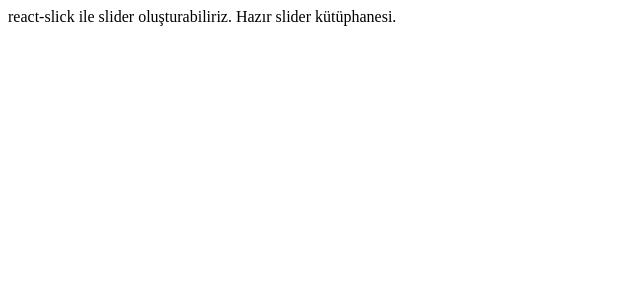
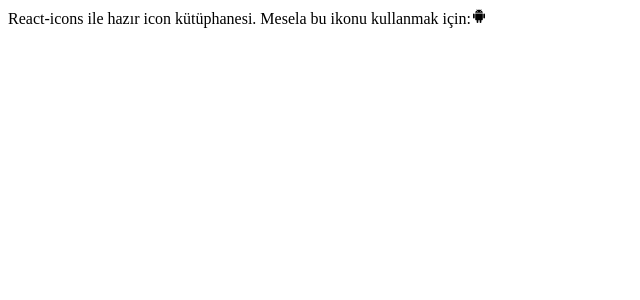
Before and after one commit to periakteon/react-giris, a React (Create React App) app: page / in a window 1280 px wide. Shown: the top 300 px of the page, without its empty margins (0-640 px from the left). Built offline with nearby package versions, Linux system fonts and the light colour scheme.

Commit message:
react-icons paketi örneği

```diff
--- a/package.json
+++ b/package.json
@@ -8,6 +8,7 @@
     "@testing-library/user-event": "^13.5.0",
     "react": "^18.2.0",
     "react-dom": "^18.2.0",
+    "react-icons": "^4.8.0",
     "react-scripts": "5.0.1",
     "react-slick": "^0.29.0",
     "slick-carousel": "^1.8.1",
--- a/src/App.js
+++ b/src/App.js
@@ -1,8 +1,11 @@
+import {AiFillAndroid} from 'react-icons/ai';
+
 function App() {
 
   return (
     <>
-    react-slick ile slider oluşturabiliriz. Hazır slider kütüphanesi.
+    React-icons ile hazır icon kütüphanesi. Mesela bu ikonu kullanmak için:
+    <AiFillAndroid />
     </>
   );
 }
```
Also changed, not shown: 1 other file (tests, documents, lock files or other folders).
